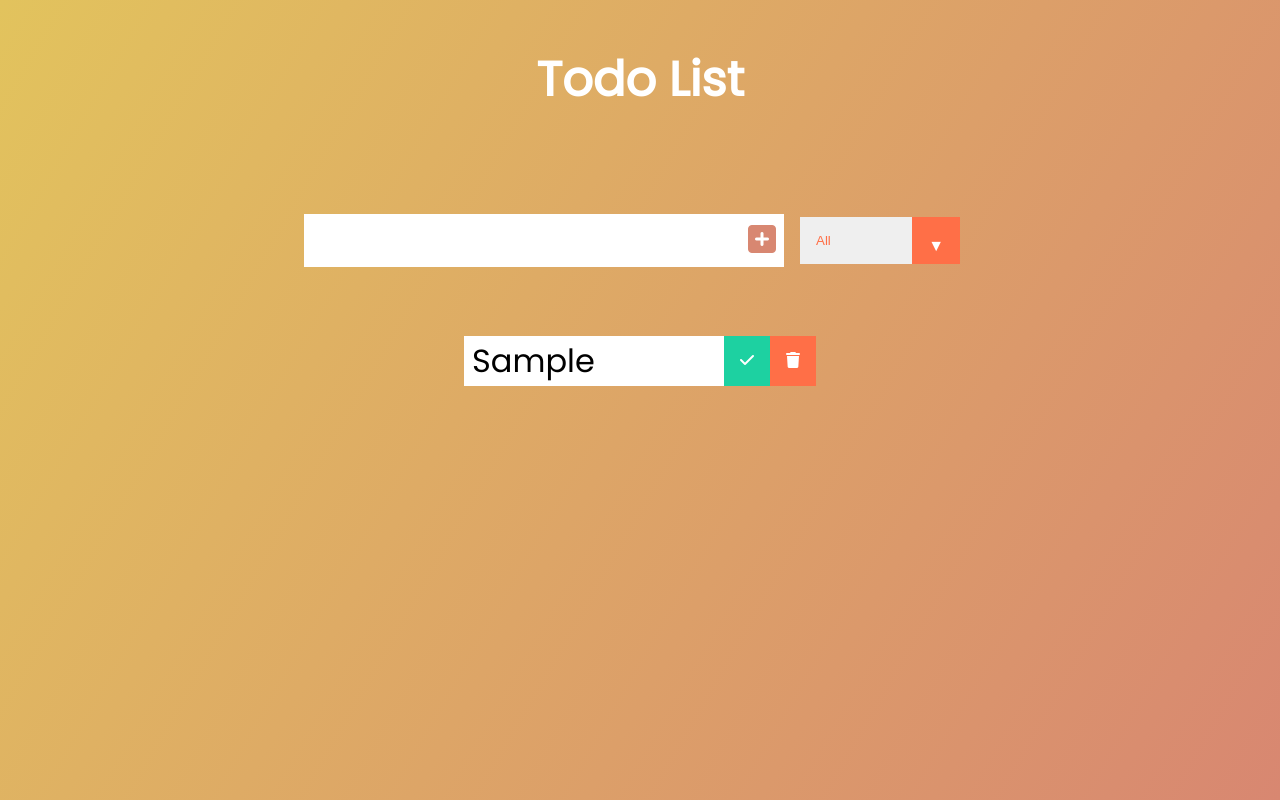
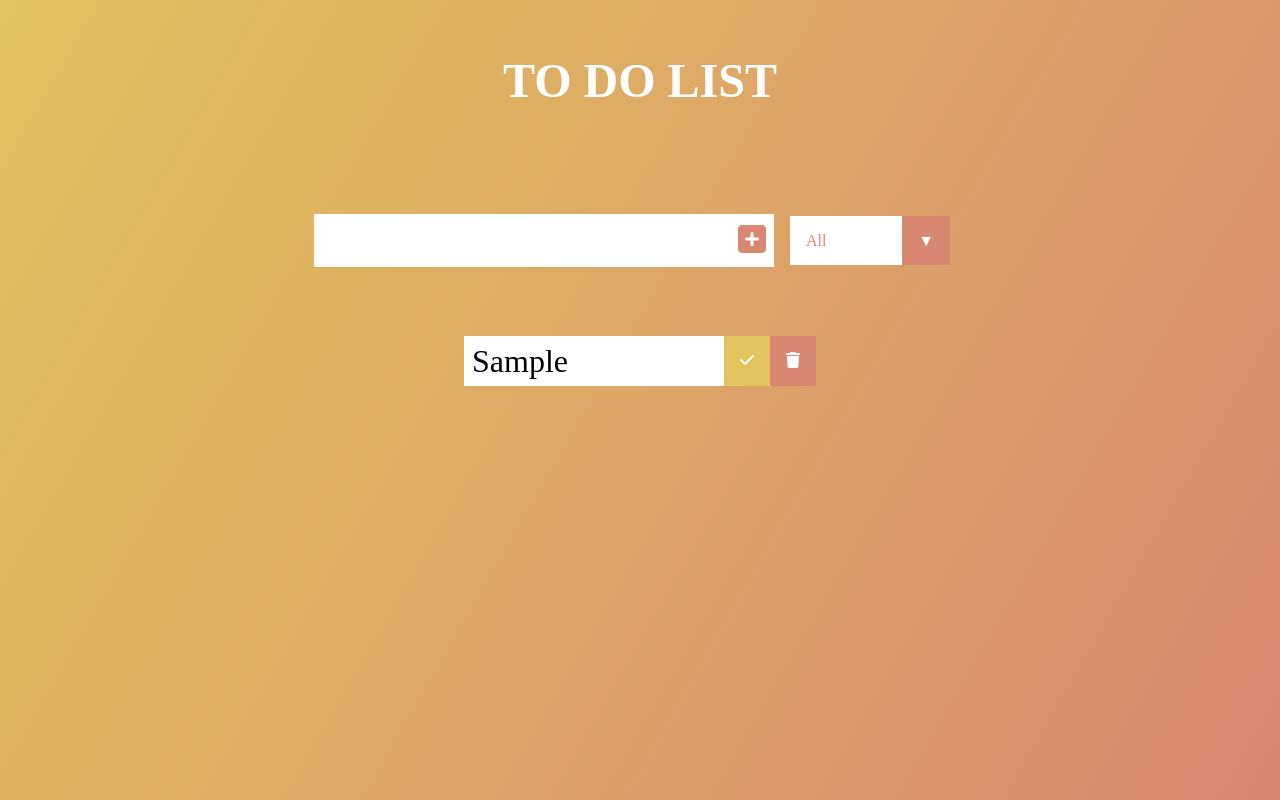
Before and after one commit to TessLry/todo-js, a plain HTML site: page index.html in a window 1280 px wide. Both pictures are taken after typing "Sample" into the empty fields and a click on the button 762 px from the left and 240 px from the top of the page. Drawn offline with Linux system fonts and the light colour scheme; a web font is replaced by a local one.

Commit message:
fix style

```diff
--- a/index.html
+++ b/index.html
@@ -5,7 +5,8 @@
     <meta name="viewport" content="width=device-width, initial-scale=1.0">
 
     <link rel= stylesheet href="style.css">
-    <link rel="stylesheet" href="https://fonts.googleapis.com/css2?family=Poppins&display=swap">
+    <link rel="stylesheet" href="https://fonts.googleapis.com/css2?family=Mynerve&display=swap">
+
     <link rel="stylesheet" href="https://cdnjs.cloudflare.com/ajax/libs/font-awesome/6.4.0/css/all.min.css" integrity="sha512-iecdLmaskl7CVkqkXNQ/ZH/XLlvWZOJyj7Yy7tcenmpD1ypASozpmT/E0iPtmFIB46ZmdtAc9eNBvH0H/ZpiBw==" crossorigin="anonymous" referrerpolicy="no-referrer" />
 
     <title>Todo List</title>
@@ -13,7 +14,7 @@
 <body>
 
     <header>
-        <h1>Todo List</h1>
+        <h1>TO DO LIST</h1>
     </header>
 
     <form>
--- a/style.css
+++ b/style.css
@@ -7,12 +7,17 @@
 body {
   background-image: linear-gradient(120deg, #e2c35d, #d88771);
   color: white;
-  font-family: "Poppins", sans-serif;
   min-height: 100vh;
 }
 
 header {
   font-size: 1.5rem;
+}
+
+input,
+textarea,
+select {
+  font-family: inherit;
 }
 
 header,
@@ -73,11 +78,11 @@ form button:hover {
 
 .todo li {
   flex: 1;
+  user-select: none;
 }
 
 .trash-btn,
 .complete-btn {
-  background: #ff6f47;
   color: white;
   border: none;
   padding: 1rem;
@@ -86,8 +91,11 @@ form button:hover {
   outline: none;
   //transition: all 0.3s ease;
 }
+.trash-btn {
+  background-color: #d88771;
+}
 .complete-btn {
-  background: #1dd1a1;
+  background-color: #e2c35d;
 }
 .todo-item {
   padding: 0rem 0.5rem;
@@ -104,10 +112,12 @@ select {
   appearance: none;
   outline: none;
   border: none;
-  color: #ff6f47;
+  background: white;
+  color: #d88771;
   cursor: pointer;
   width: 10rem;
   padding: 1rem;
+  font-size: 1rem;
 }
 
 .select {
@@ -121,11 +131,11 @@ select {
   top: 0;
   right: 0;
   padding: 1rem;
-  background: #ff6f47;
+  background: #d88771;
   pointer-events: none;
   transition: all 0.5s ease;
 }
 .select:hover::after {
   background: white;
-  color: #ff6f47;
+  color: #d88771;
 }
```
